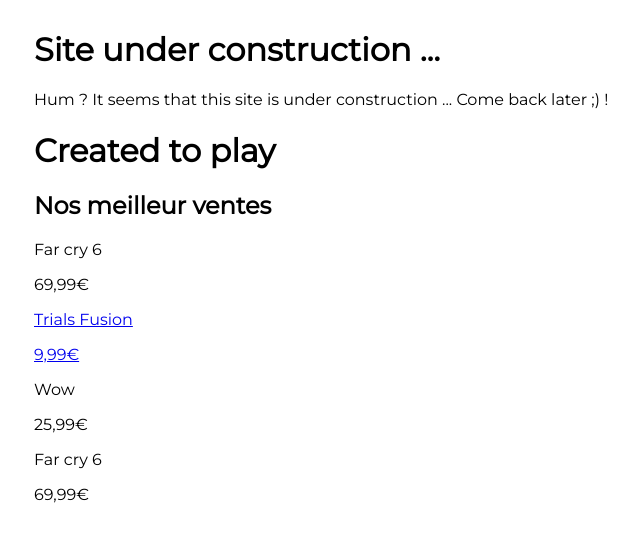
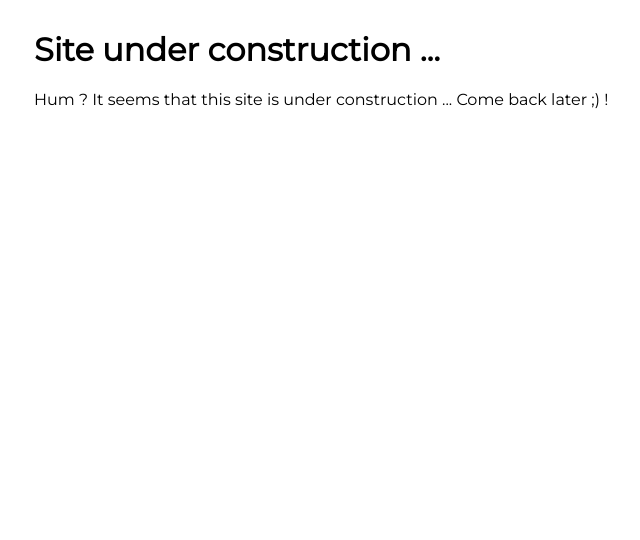
Before and after one commit to CommandMaker/EnyOneWebSite, a plain HTML site: page index.html in a window 1280 px wide. Shown: the whole page, without its empty margins (16-656 px from the left). Drawn offline with nearby package versions, Linux system fonts and the light colour scheme.

Commit message:
build page

```diff
--- a/index.html
+++ b/index.html
@@ -70,45 +70,45 @@
 <!--        </div>-->
 <!--    </nav>-->
 <!--</header>-->
-<div class="landing-page">
-    <h1 class="slogan"> Created to play </h1>
-</div>
+<!--<div class="landing-page">-->
+<!--    <h1 class="slogan"> Created to play </h1>-->
+<!--</div>-->
 
-<section class="Top-page">
-</section>
-<h2 class="H2">Nos meilleur ventes</h2>
-<section class="Meilleur-ventes">
-    <div class="Jeux">
-        <a class="Jeux jeux1">
-            <div class="jeux-detail">
-                <p class="jeux-name">Far cry 6</p>
-                <p class="jeux-price"> 69,99€</p>
-            </div>
-        </a>
-        <a href="https://www.epicgames.com/store/fr/" target="BLANK" class="Jeux jeux2">
-            <div class="jeux-detail">
-                <p class="jeux-name">Trials Fusion</p>
-                <p class="jeux-price"> 9,99€</p>
-            </div>
-        </a>
-        <a class="Jeux jeux3">
-            <div class="jeux-detail">
-                <p class="jeux-name">Wow</p>
-                <p class="jeux-price"> 25,99€</p>
-            </div>
-        </a>
-        <a class="Jeux jeux4">
-            <div class="jeux-detail">
-                <p class="jeux-name">Far cry 6</p>
-                <p class="jeux-price"> 69,99€</p>
-            </div>
-        </a>
-        <a class="Jeux jeux5"></a>
-    </div>
-</section>
+<!--<section class="Top-page">-->
+<!--</section>-->
+<!--<h2 class="H2">Nos meilleur ventes</h2>-->
+<!--<section class="Meilleur-ventes">-->
+<!--    <div class="Jeux">-->
+<!--        <a class="Jeux jeux1">-->
+<!--            <div class="jeux-detail">-->
+<!--                <p class="jeux-name">Far cry 6</p>-->
+<!--                <p class="jeux-price"> 69,99€</p>-->
+<!--            </div>-->
+<!--        </a>-->
+<!--        <a href="https://www.epicgames.com/store/fr/" target="BLANK" class="Jeux jeux2">-->
+<!--            <div class="jeux-detail">-->
+<!--                <p class="jeux-name">Trials Fusion</p>-->
+<!--                <p class="jeux-price"> 9,99€</p>-->
+<!--            </div>-->
+<!--        </a>-->
+<!--        <a class="Jeux jeux3">-->
+<!--            <div class="jeux-detail">-->
+<!--                <p class="jeux-name">Wow</p>-->
+<!--                <p class="jeux-price"> 25,99€</p>-->
+<!--            </div>-->
+<!--        </a>-->
+<!--        <a class="Jeux jeux4">-->
+<!--            <div class="jeux-detail">-->
+<!--                <p class="jeux-name">Far cry 6</p>-->
+<!--                <p class="jeux-price"> 69,99€</p>-->
+<!--            </div>-->
+<!--        </a>-->
+<!--        <a class="Jeux jeux5"></a>-->
+<!--    </div>-->
+<!--</section>-->
 
-<script src="https://ajax.googleapis.com/ajax/libs/jquery/1/jquery.min.js"></script>
-<script src="./resources/js/responsive_header.js"></script>
+<!--<script src="https://ajax.googleapis.com/ajax/libs/jquery/1/jquery.min.js"></script>-->
+<!--<script src="./resources/js/responsive_header.js"></script>-->
 </body>
 
 </html>
```
